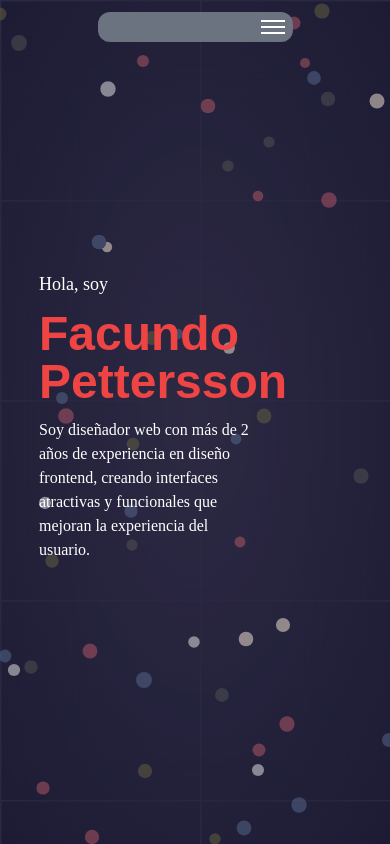
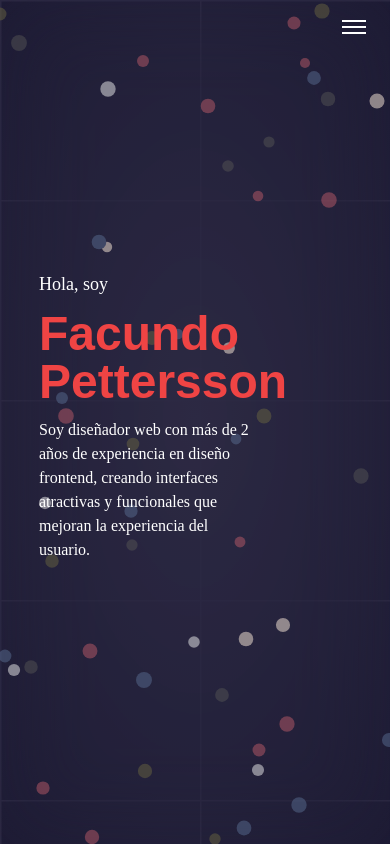
Before and after one commit to Facu-Dev04/Portfolio, a Next.js app: page / in a window 390 px wide. Built offline with nearby package versions, Linux system fonts and the light colour scheme.

Commit message:
feat: Changes Header

```diff
--- a/src/components/layout/Header.tsx
+++ b/src/components/layout/Header.tsx
@@ -1,6 +1,5 @@
 'use client';
 import React, { useState } from 'react';
-import { number } from 'yup';
 
 export function Header() {
     const [isMenuOpen, setMenuOpen] = useState(false);
@@ -18,9 +17,9 @@ export function Header() {
     };
 
     return (
-        <header className={`fixed top-0 left-0 right-0 z-50 mt-3 p-2 w-[50%] rounded-xl transition-all duration-500 ${isMenuOpen ? "" : "bg-gray-500"} md:flex md:justify-center md:items-center`}>
+        <header className={`fixed w-full  z-50 mt-3 p-2 md:w-[50%] rounded-xl transition-all duration-500 ${isMenuOpen ? "" : ""} md:flex md:justify-center md:items-center`}>
             {/* Icono del menú hamburguesa */}
-            <div className={`md:hidden flex flex-col items-end w-full`} onClick={toggleMenu}>
+            <div className={`md:hidden flex flex-col content-center mr-4  items-end w-full`} onClick={toggleMenu}>
                 <div className={`w-6 h-0.5 bg-white mb-1  duration-300 ${isMenuOpen ? 'rotate-45 translate-y-2 hidden' : ''}`}></div>
                 <div className={`w-6 h-0.5 bg-white mb-1 transition-opacity duration-300 ${isMenuOpen ? 'opacity-0 ' : 'opacity-100'}`}></div>
                 <div className={`w-6 h-0.5 bg-white transition-transform duration-300 ${isMenuOpen ? 'hidden' : ''}`}></div>
```
